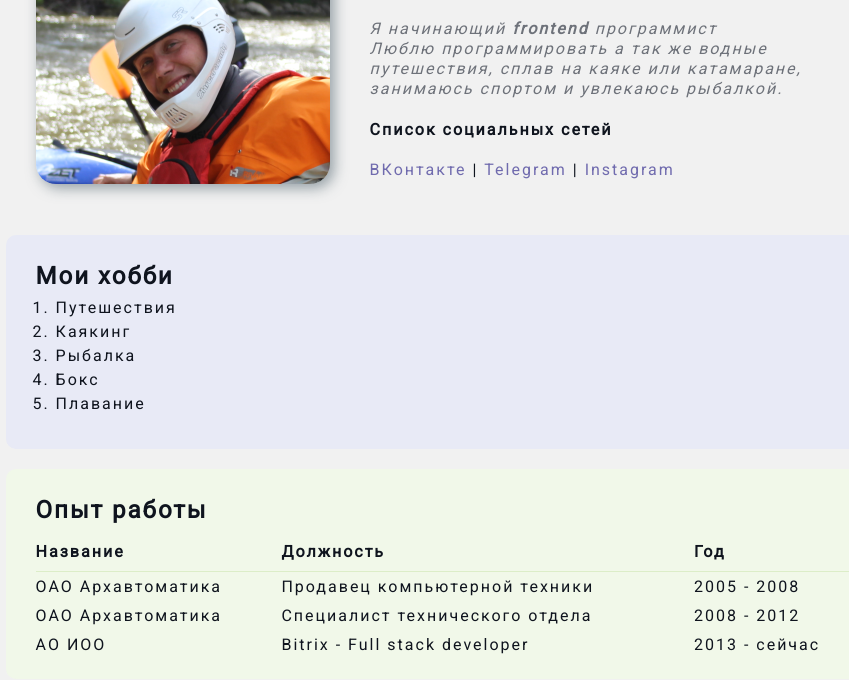
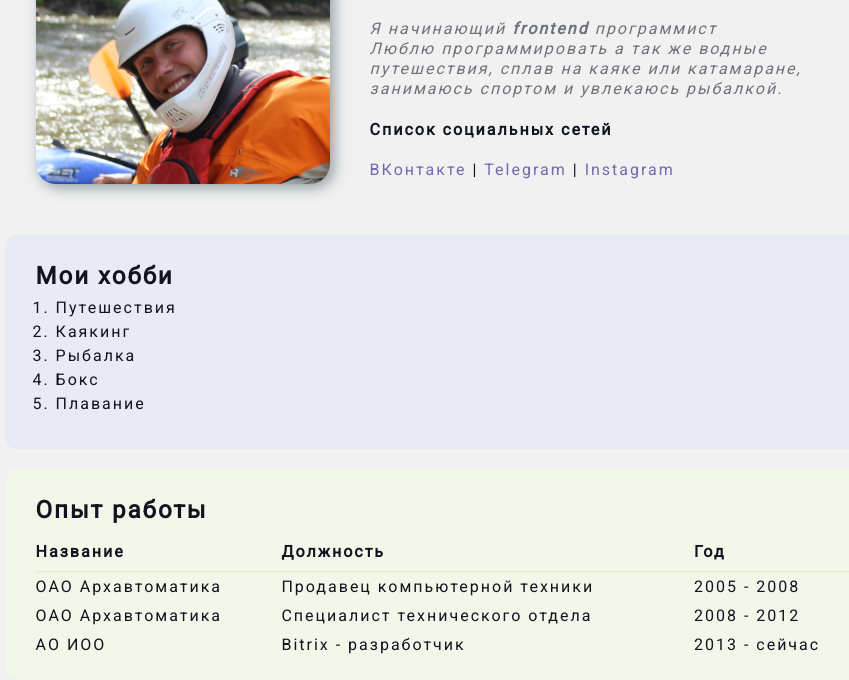
Before and after one commit to toxo-hub/potfolio, a plain HTML site: page index.html in a window 1280 px wide. Shown: the part 120-800 px from the top of the page, without its empty margins (192-1041 px from the left). Drawn offline with Linux system fonts and the light colour scheme.

Commit message:
Update index.html

```diff
--- a/index.html
+++ b/index.html
@@ -67,7 +67,7 @@
                     </tr>
                     <tr>
                         <td>АО ИОО</td>
-                        <td>Bitrix - Full stack developer</td>
+                        <td>Bitrix - разработчик</td>
                         <td>2013 - сейчас</td>
                     </tr>
                 </tbody>
```
